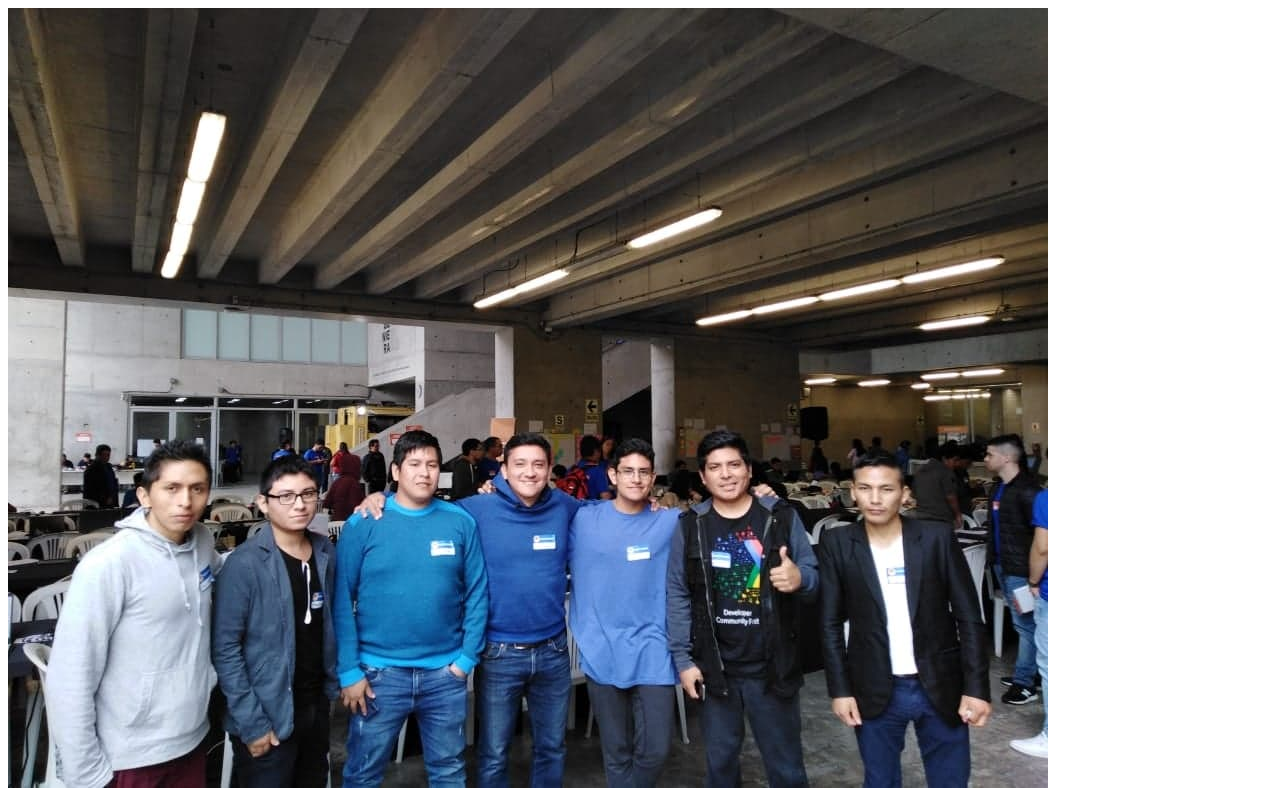
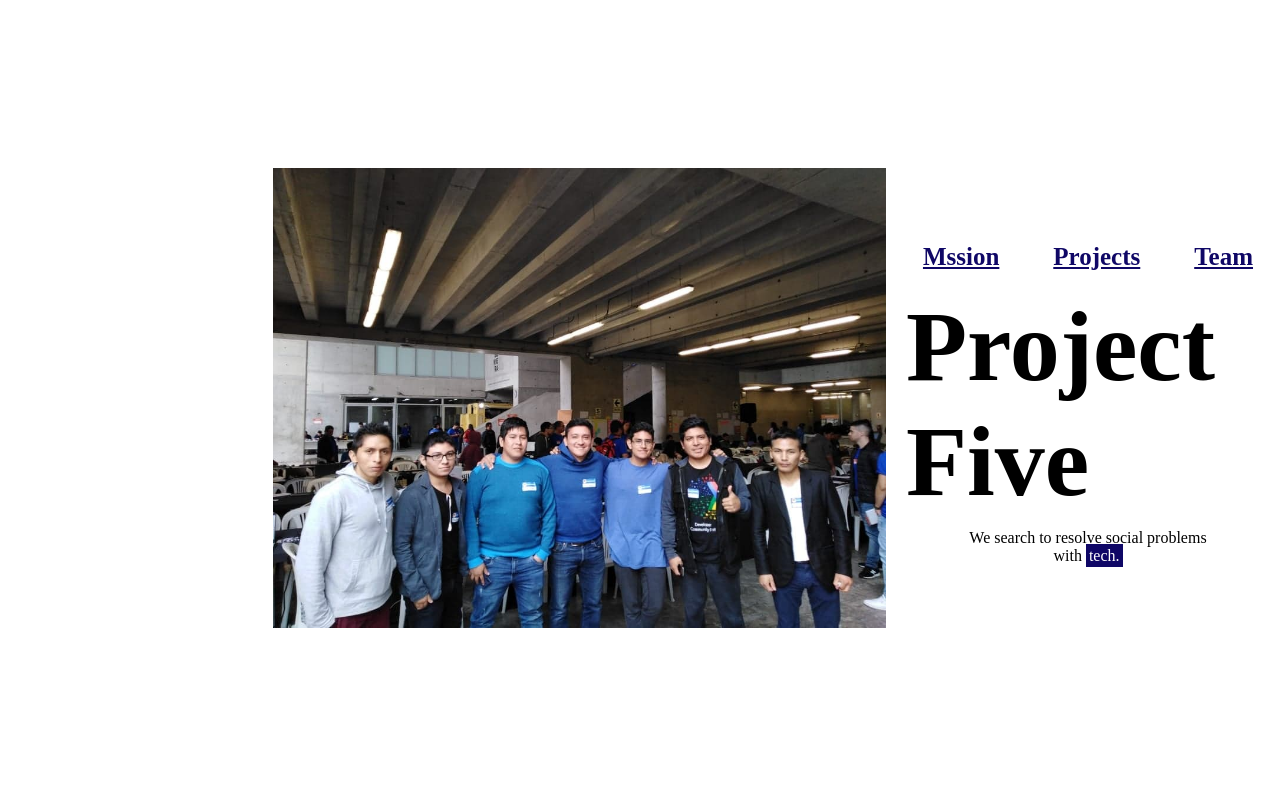
Before and after one commit to NicolasTicona/project-five, a plain HTML site: page index.html in a window 1280 px wide. Shown: the top 789 px of the page. Drawn offline with Linux system fonts and the light colour scheme.

Commit message:
css header

```diff
--- a/css/landing.css
+++ b/css/landing.css
@@ -0,0 +1,81 @@
+*{
+    margin: 0;
+    padding: 0;
+    box-sizing: border-box;
+}
+
+.desk-none{
+    display: none;
+}
+
+:root{
+    --main-color: #E01171;
+    --blue-color: #0F0766;
+    --purple-color: #AB0E86;
+}
+
+header{
+    width: 100%;
+    height: 100vh;
+
+    position: relative;
+    display: flex;
+    flex-direction: row;
+    justify-content: center;
+    align-items: center;
+}
+
+header .cont-banner{
+    width: 70%;
+    padding:10px;
+    text-align: right;
+}
+
+header .cont-banner img{
+    width: 70%;
+}
+
+header .main{
+    width: 30%;
+}
+
+header .menu{
+    width: 100%;
+
+    display: flex;
+    flex-direction: row;
+    justify-content: space-around;
+}
+
+header .menu a{
+    padding: 8px;
+    font-weight: 700;
+    font-size: 25px;
+    color: var(--blue-color);
+}
+
+header .cont-title{
+    width: 100%;
+    padding: 10px;
+}
+
+header .cont-title .title{
+    font-size: 100px;
+}
+
+header .cont-description{
+    width: 100%;
+}
+
+header .cont-description p{
+    text-align: center;
+
+}
+
+header .cont-description p span{
+    padding: 3px;
+    background: var(--blue-color);
+    color: white;
+}
+
+/* =========================================== */
--- a/index.html
+++ b/index.html
@@ -5,6 +5,11 @@
     <meta name="viewport" content="width=device-width, initial-scale=1.0">
     <meta http-equiv="X-UA-Compatible" content="ie=edge">
     <title>Document</title>
+
+    <!-- Fonts -->
+    <link href="https://fonts.googleapis.com/css?family=Source+Sans+Pro:300,400,700&display=swap" rel="stylesheet">
+    <!-- Stylesheet -->
+    <link rel="stylesheet" href="css/landing.css">
 </head>
 <body>
 
@@ -14,16 +19,16 @@
         </section>
 
         <section class="main">
-            <nav class="menu desk-absoluteTop">
+            <nav class="menu desk-absoluteTop mobile-absoluteBottom">
                 <a href="#">Mssion</a>
                 <a href="#">Projects</a>
                 <a href="#">Team</a>
             </nav>
             <div class="cont-title">
-                <h1>Project Five</h1>
+                <h1 class="title">Project Five</h1>
             </div>
             <div class="cont-description">
-                <p>We search to resolve social problems with <span>tech.</span> </p>
+                <p>We search to resolve social problems <br> with <span>tech.</span> </p>
             </div>
         </section>
     </header>
```
